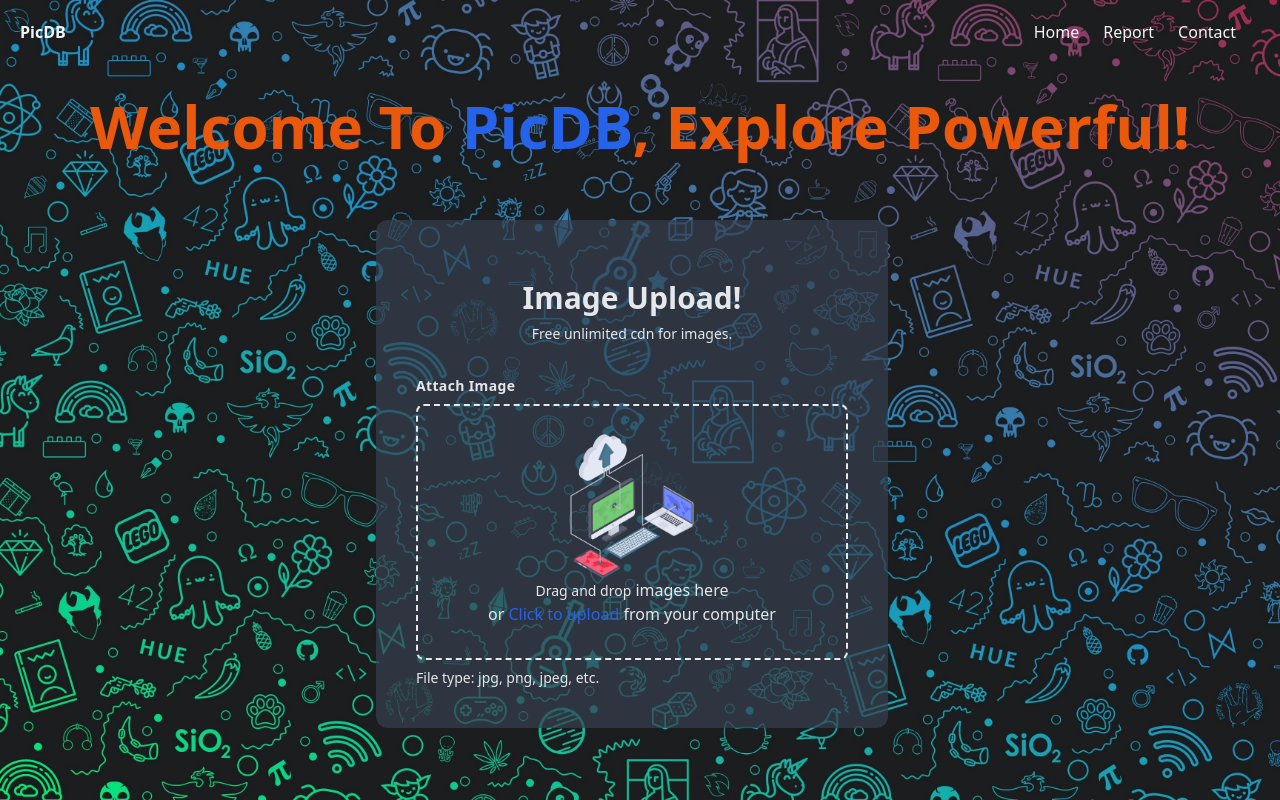
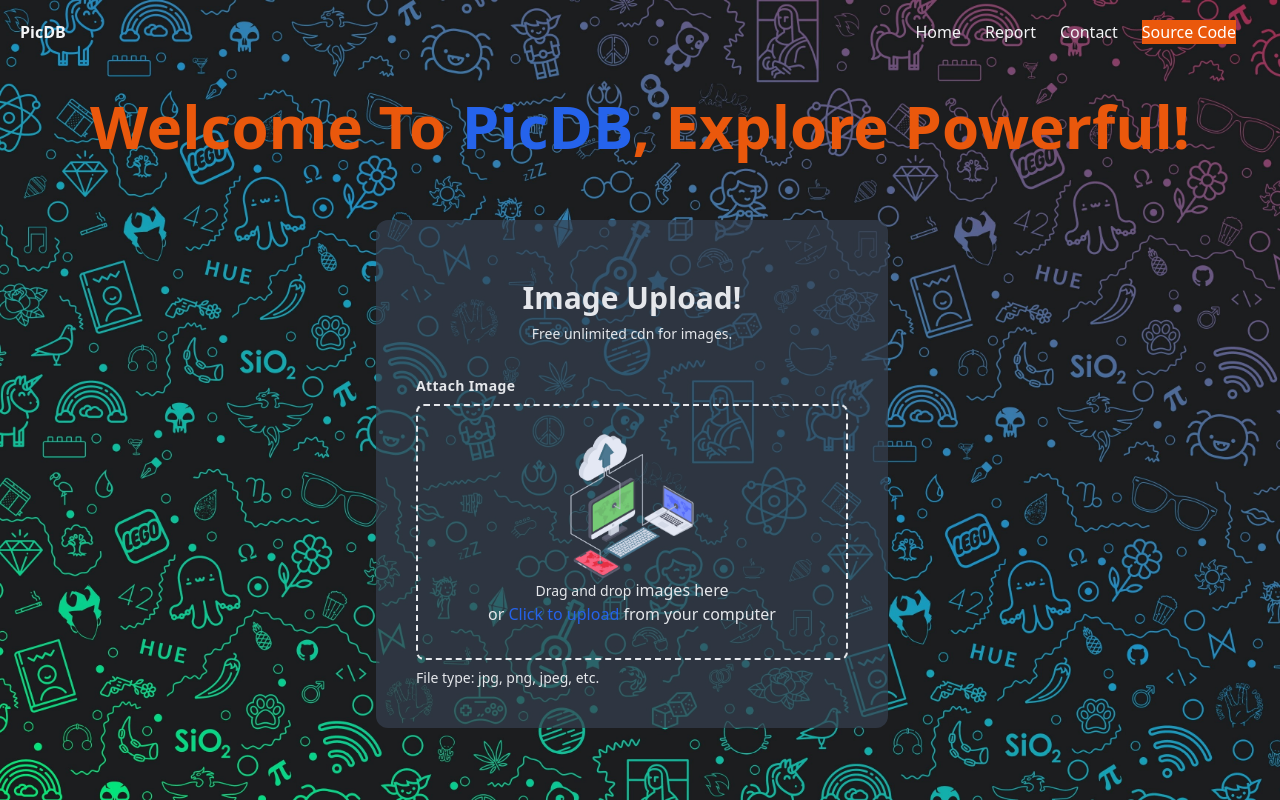
Before and after one commit to SangrahDB/PicDB-UI, a React (Create React App) app: page / in a window 1280 px wide. Built offline with nearby package versions, Linux system fonts and the light colour scheme.

Commit message:
Update Header.jsx

```diff
--- a/src/pages/component/Header.jsx
+++ b/src/pages/component/Header.jsx
@@ -29,6 +29,9 @@ function Header() {
                     <a href="/" className="mr-6 cursor-pointer hover:text-orange-600 ">Home</a>
                     <a href="/report" className="mr-6 cursor-pointer hover:text-orange-600">Report</a>
                     <a href="/contact" className="mr-6 cursor-pointer hover:text-orange-600">Contact</a>
+                    <a href="https://github.com/AkkilMG/PicDB-UI" className="mr-6 cursor-pointer bg-orange-600 hover:bg-orange-700 text-white">
+                        Source Code
+                    </a>
                 </nav>
             </div>
 
```
